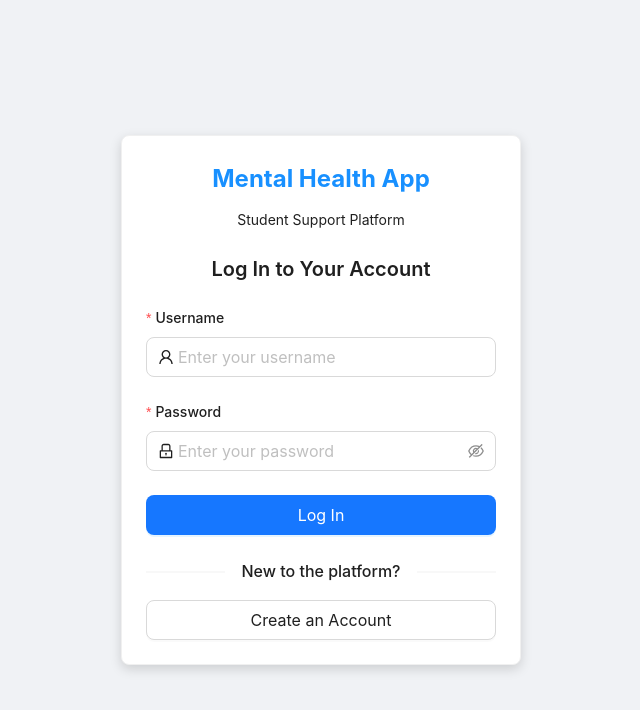
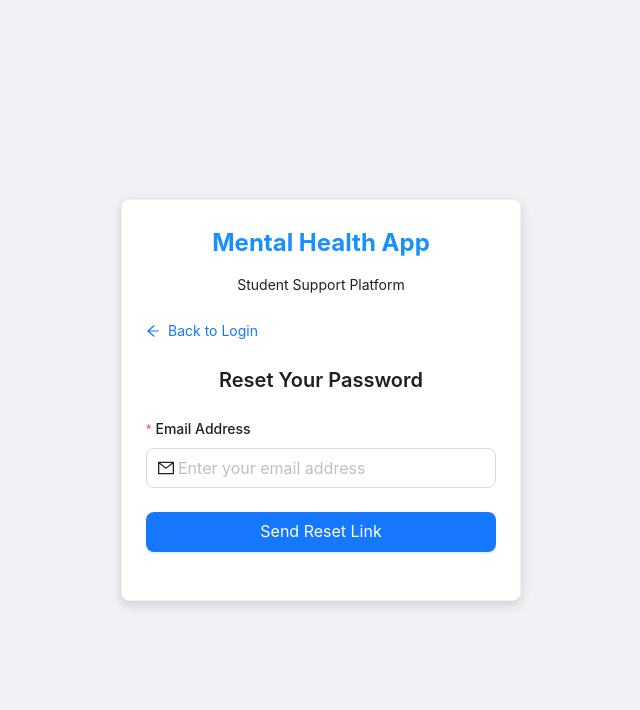
Before and after one commit to onatekima/guidance-services, a React (Create React App) app: page /forgot-password in a window 1280 px wide. Before the commit this address led to /login. Shown: the top 710 px of the page, without its empty margins (319-959 px from the left). Built offline with nearby package versions, Linux system fonts and the light colour scheme; no server answers.

Commit message:
forgot password

```diff
--- a/src/App.js
+++ b/src/App.js
@@ -28,6 +28,7 @@ import GuidanceNewsFeed from './pages/guidance/GuidanceNewsFeed';
 // Auth Pages
 import LoginPage from './pages/Login';
 import RegisterPage from './pages/Register';
+import ForgotPasswordPage from './pages/ForgotPassword';
 
 function App() {
   return (
@@ -39,6 +40,7 @@ function App() {
               {/* Auth Routes */}
               <Route path="/login" element={<LoginPage />} />
               <Route path="/register" element={<RegisterPage />} />
+              <Route path="/forgot-password" element={<ForgotPasswordPage />} />
 
               {/* Student Routes - Protected with role requirement */}
               <Route element={<PrivateRoute requiredRole="student" />}>
--- a/src/firebase/auth.js
+++ b/src/firebase/auth.js
@@ -1,7 +1,8 @@
 import {
   createUserWithEmailAndPassword,
   signInWithEmailAndPassword,
-  signOut
+  signOut,
+  sendPasswordResetEmail as firebaseSendPasswordResetEmail
 } from "firebase/auth";
 import { doc, setDoc, query, where, collection, getDocs } from "firebase/firestore";
 import { auth, db } from "./config";
@@ -162,3 +163,21 @@ export const createGuidanceCounselor = async (counselorData) => {
     throw error;
   }
 };
+
+// Send password reset email
+export const sendPasswordResetEmail = async (email) => {
+  try {
+    await firebaseSendPasswordResetEmail(auth, email);
+    return true;
+  } catch (error) {
+    console.error("Password reset error:", error);
+
+    if (error.code === 'auth/user-not-found') {
+      throw new Error('No account found with this email address');
+    } else if (error.code === 'auth/invalid-email') {
+      throw new Error('Invalid email address format');
+    } else {
+      throw new Error('Failed to send password reset email. Please try again.');
+    }
+  }
+};
--- /dev/null
+++ b/src/pages/ForgotPassword.js
@@ -0,0 +1,166 @@
+import React, { useState } from 'react';
+import styled from 'styled-components';
+import { Form, Input, Button, Typography, Card, message, Alert } from 'antd';
+import { MailOutlined, ArrowLeftOutlined } from '@ant-design/icons';
+import { Link, useNavigate } from 'react-router-dom';
+import { sendPasswordResetEmail } from '../firebase/auth';
+
+const { Title, Text } = Typography;
+
+const ForgotPasswordContainer = styled.div`
+  display: flex;
+  justify-content: center;
+  align-items: center;
+  min-height: 100vh;
+  background-color: ${props => props.theme.colors.background};
+`;
+
+const ForgotPasswordCard = styled(Card)`
+  width: 100%;
+  max-width: 400px;
+  box-shadow: 0 4px 12px rgba(0, 0, 0, 0.15);
+`;
+
+const LogoContainer = styled.div`
+  text-align: center;
+  margin-bottom: 24px;
+`;
+
+const Logo = styled.h1`
+  color: ${props => props.theme.colors.primary};
+  font-size: 24px;
+  font-weight: bold;
+`;
+
+const StyledForm = styled(Form)`
+  .ant-form-item-label {
+    font-weight: 500;
+  }
+`;
+
+const SubmitButton = styled(Button)`
+  width: 100%;
+  height: 40px;
+`;
+
+const BackLink = styled(Link)`
+  display: flex;
+  align-items: center;
+  margin-bottom: 24px;
+
+  svg {
+    margin-right: 8px;
+  }
+`;
+
+const ErrorContainer = styled.div`
+  margin-bottom: 16px;
+`;
+
+const SuccessContainer = styled.div`
+  margin-bottom: 16px;
+`;
+
+const ForgotPasswordPage = () => {
+  const navigate = useNavigate();
+  const [form] = Form.useForm();
+  const [loading, setLoading] = useState(false);
+  const [error, setError] = useState('');
+  const [success, setSuccess] = useState(false);
+
+  const onFinish = async (values) => {
+    setLoading(true);
+    setError('');
+    setSuccess(false);
+
+    try {
+      await sendPasswordResetEmail(values.email);
+      setSuccess(true);
+      form.resetFields();
+    } catch (error) {
+      console.error("Password reset error:", error);
+      setError(error.message || 'Failed to send password reset email. Please try again.');
+    } finally {
+      setLoading(false);
+    }
+  };
+
+  return (
+    <ForgotPasswordContainer>
+      <ForgotPasswordCard>
+        <LogoContainer>
+          <Logo>Mental Health App</Logo>
+          <Text>Student Support Platform</Text>
+        </LogoContainer>
+
+        <BackLink to="/login">
+          <ArrowLeftOutlined /> Back to Login
+        </BackLink>
+
+        <Title level={4} style={{ textAlign: 'center', marginBottom: 24 }}>
+          Reset Your Password
+        </Title>
+
+        {error && (
+          <ErrorContainer>
+            <Alert message={error} type="error" showIcon />
+          </ErrorContainer>
+        )}
+
+        {success && (
+          <SuccessContainer>
+            <Alert
+              message="Password Reset Email Sent"
+              description="Please check your email for instructions to reset your password."
+              type="success"
+              showIcon
+            />
+          </SuccessContainer>
+        )}
+
+        {!success && (
+          <StyledForm
+            form={form}
+            name="forgotPassword"
+            layout="vertical"
+            onFinish={onFinish}
+          >
+            <Form.Item
+              name="email"
+              label="Email Address"
+              rules={[
+                { required: true, message: 'Please enter your email address' },
+                { type: 'email', message: 'Please enter a valid email address' }
+              ]}
+            >
+              <Input
+                prefix={<MailOutlined />}
+                placeholder="Enter your email address"
+                size="large"
+              />
+            </Form.Item>
+
+            <Form.Item>
+              <SubmitButton type="primary" htmlType="submit" size="large" loading={loading}>
+                Send Reset Link
+              </SubmitButton>
+            </Form.Item>
+          </StyledForm>
+        )}
+
+        {success && (
+          <Button
+            block
+            size="large"
+            onClick={() => navigate('/login')}
+            style={{ marginTop: '16px' }}
+          >
+            Return to Login
+          </Button>
+        )}
+      </ForgotPasswordCard>
+    </ForgotPasswordContainer>
+  );
+};
+
+export default ForgotPasswordPage;
--- a/src/pages/Login.js
+++ b/src/pages/Login.js
@@ -166,6 +166,10 @@ const LoginPage = () => {
             />
           </Form.Item>
 
+          <div style={{ textAlign: 'right', marginBottom: '16px' }}>
+            <Link to="/forgot-password">Forgot password?</Link>
+          </div>
+
           <Form.Item>
             <SubmitButton type="primary" htmlType="submit" size="large" loading={loading}>
               Log In
```
